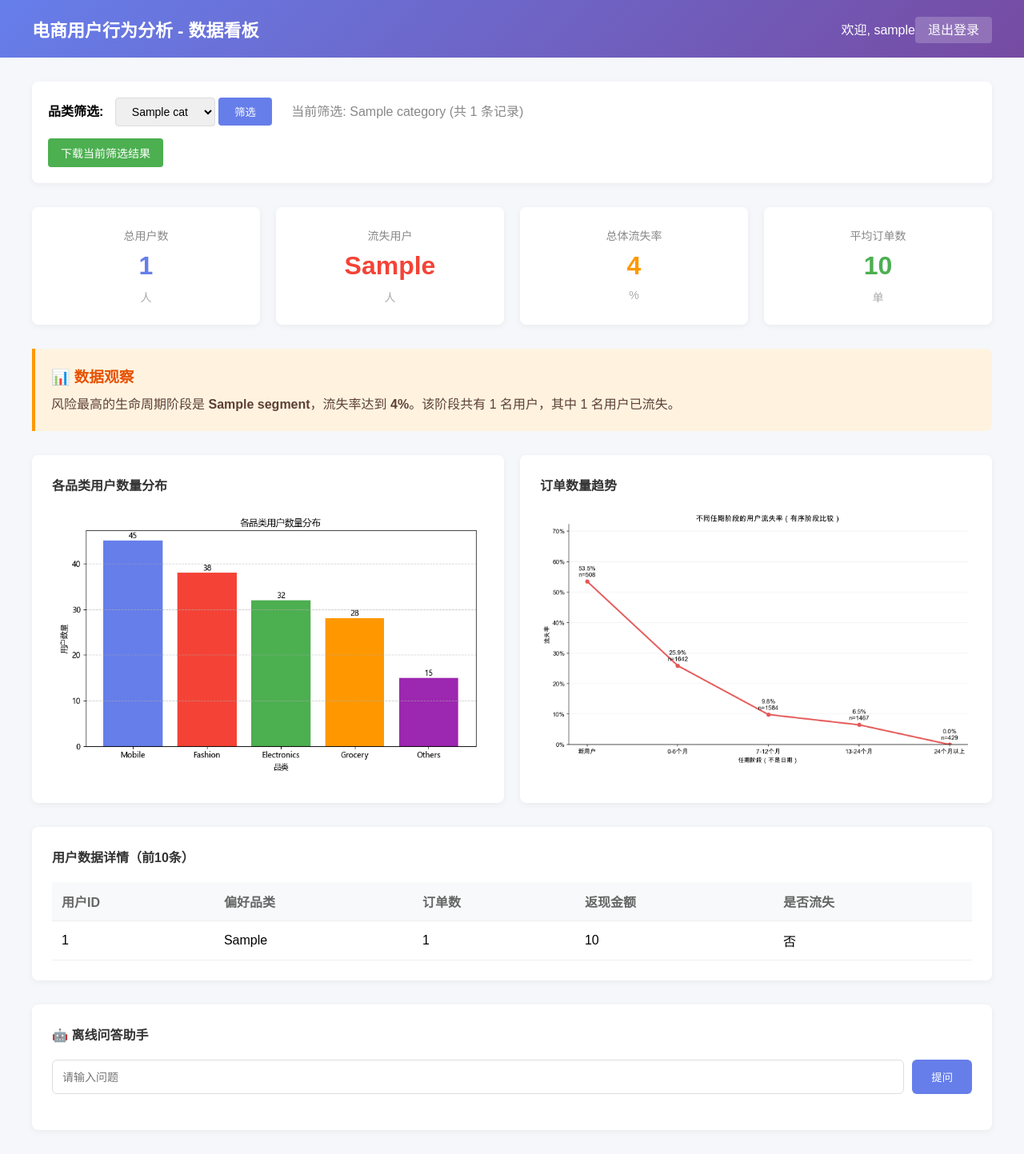
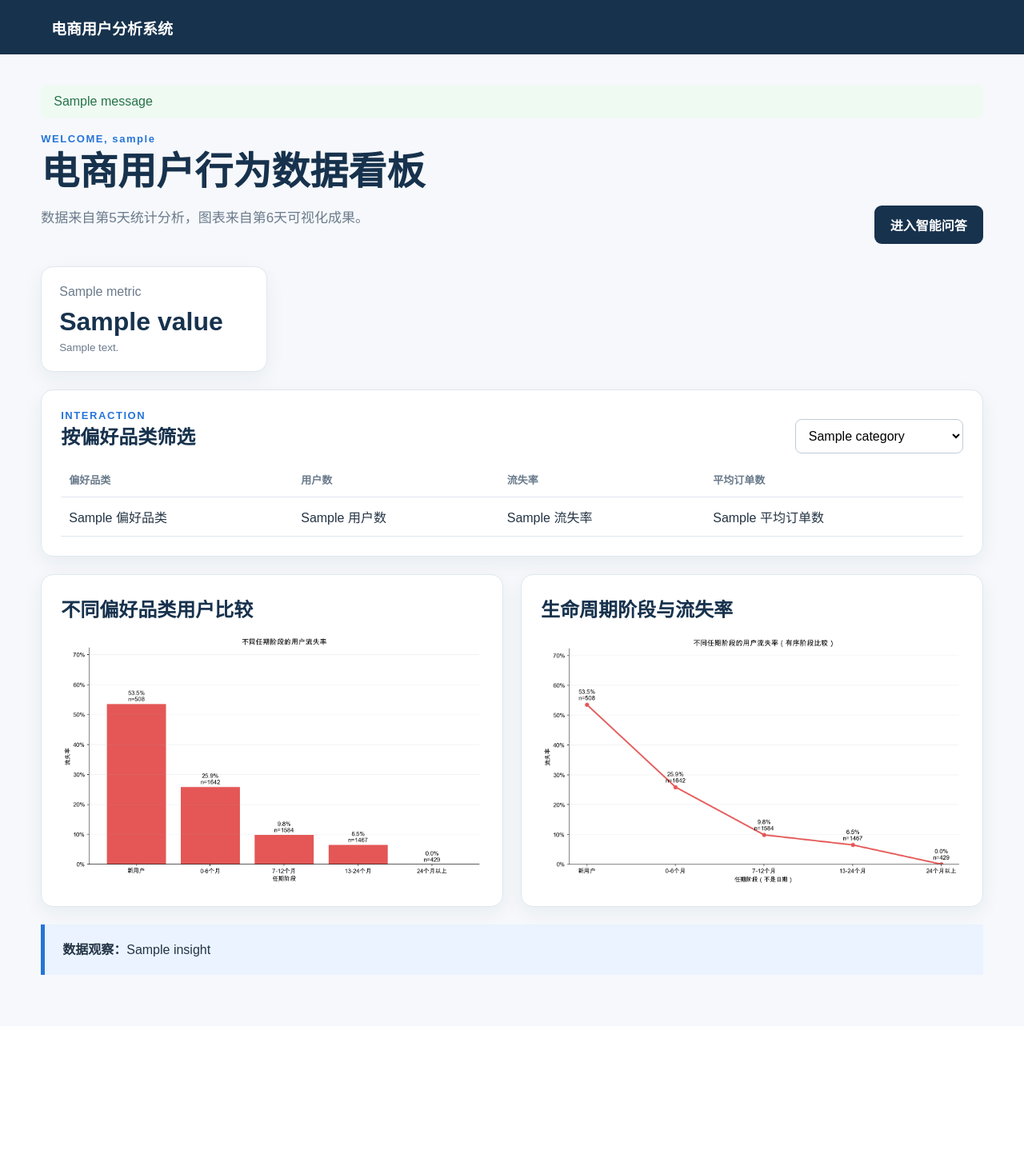
Before and after one commit to czcz217/muc-commerce-3-24012446, a Flask app: template templates/dashboard.html in a window 1280 px wide. Shown: the whole page at 80% size. After the commit the page ends 1219 px from the top, so only its background shows below. Run offline with Flask 3, Linux system fonts and the light colour scheme; the template is opened without the code that fills it: most values are stand-ins (such as "Sample title", 1, 10 or a date in 2020); one stand-in notice (Sample message) is shown.

Commit message:
Update templates/dashboard.html

```diff
--- a/templates/dashboard.html
+++ b/templates/dashboard.html
@@ -1,111 +1,52 @@
-<!DOCTYPE html>
-<html lang="zh-CN">
-<head>
-    <meta charset="UTF-8">
-    <meta name="viewport" content="width=device-width, initial-scale=1.0">
-    <title>数据看板 - 电商用户行为分析</title>
-    <style>
-        * { margin: 0; padding: 0; box-sizing: border-box; }
-        body { font-family: 'Microsoft YaHei', sans-serif; background: #f5f7fa; }
-        header { background: linear-gradient(135deg, #667eea 0%, #764ba2 100%); color: white; padding: 20px 40px; }
-        header .header-content { display: flex; justify-content: space-between; align-items: center; }
-        header h1 { font-size: 22px; }
-        header a { color: white; text-decoration: none; padding: 8px 16px; background: rgba(255,255,255,0.2); border-radius: 4px; }
-        .main-content { padding: 30px 40px; }
-        .filter-bar { background: white; padding: 20px; border-radius: 8px; box-shadow: 0 2px 8px rgba(0,0,0,0.05); margin-bottom: 30px; }
-        .filter-bar label { margin-right: 10px; font-weight: bold; }
-        .filter-bar select { padding: 8px 16px; border: 1px solid #ddd; border-radius: 4px; font-size: 14px; }
-        .filter-bar button { padding: 8px 20px; background: #667eea; color: white; border: none; border-radius: 4px; cursor: pointer; }
-        .metrics-grid { display: grid; grid-template-columns: repeat(4, 1fr); gap: 20px; margin-bottom: 30px; }
-        .metric-card { background: white; padding: 25px; border-radius: 8px; box-shadow: 0 2px 8px rgba(0,0,0,0.05); text-align: center; }
-        .metric-card .metric-value { font-size: 32px; font-weight: bold; color: #667eea; margin: 10px 0; }
-        .metric-card .metric-label { color: #888; font-size: 14px; }
-        .metric-card .metric-unit { font-size: 14px; color: #aaa; }
-        .charts-section { display: grid; grid-template-columns: repeat(2, 1fr); gap: 20px; margin-bottom: 30px; }
-        .chart-card { background: white; padding: 25px; border-radius: 8px; box-shadow: 0 2px 8px rgba(0,0,0,0.05); }
-        .chart-card h3 { color: #333; margin-bottom: 20px; font-size: 16px; }
-        .chart-card img { width: 100%; border-radius: 4px; }
-        .observation-card { background: #fff3e0; border-left: 4px solid #ff9800; padding: 20px; border-radius: 0 8px 8px 0; margin-bottom: 30px; }
-        .observation-card h3 { color: #e65100; margin-bottom: 10px; }
-        .observation-card p { color: #5d4037; line-height: 1.6; }
-        .table-section { background: white; padding: 25px; border-radius: 8px; box-shadow: 0 2px 8px rgba(0,0,0,0.05); margin-bottom: 30px; }
-        .table-section h3 { color: #333; margin-bottom: 20px; font-size: 16px; }
-        .table-section table { width: 100%; border-collapse: collapse; }
-        .table-section th, .table-section td { padding: 12px; text-align: left; border-bottom: 1px solid #eee; }
-        .table-section th { background: #f8f9fa; font-weight: bold; color: #666; }
-        .qa-section { background: white; padding: 25px; border-radius: 8px; box-shadow: 0 2px 8px rgba(0,0,0,0.05); }
-        .qa-section h3 { color: #333; margin-bottom: 20px; font-size: 16px; }
-        .qa-input { display: flex; gap: 10px; margin-bottom: 20px; }
-        .qa-input input { flex: 1; padding: 12px; border: 1px solid #ddd; border-radius: 6px; font-size: 14px; }
-        .qa-input button { padding: 12px 24px; background: #667eea; color: white; border: none; border-radius: 6px; cursor: pointer; }
-        .qa-answer { background: #f0f4ff; padding: 15px; border-radius: 6px; border-left: 4px solid #667eea; }
-        .download-link { display: inline-block; margin-top: 15px; padding: 8px 16px; background: #4caf50; color: white; text-decoration: none; border-radius: 4px; font-size: 14px; }
-    </style>
-</head>
-<body>
-    <header>
-        <div class="header-content">
-            <h1>电商用户行为分析 - 数据看板</h1>
-            <div><span>欢迎, {{ username }}</span><a href="/logout">退出登录</a></div>
+{% extends "base.html" %}
+{% block title %}数据看板 | 电商用户分析系统{% endblock %}
+{% block content %}
+<section class="hero">
+  <div>
+    <p class="eyebrow">WELCOME, {{ username }}</p>
+    <h1>电商用户行为数据看板</h1>
+    <p class="lead">数据来自第5天统计分析，图表来自第6天可视化成果。</p>
   </div>
-    </header>
-    <div class="main-content">
-        <div class="filter-bar">
-            <form method="GET" action="/dashboard">
-                <label for="category">品类筛选:</label>
-                <select id="category" name="category">
-                    {% for cat in categories %}
-                    <option value="{{ cat }}" {% if cat == category %}selected{% endif %}>{{ cat }}</option>
+  <a class="button secondary" href="{{ url_for('assistant') }}">进入智能问答</a>
+</section>
+
+<section class="metric-grid">
+  {% for metric in metrics %}
+  <article class="metric-card">
+    <span>{{ metric.label }}</span>
+    <strong>{{ metric.value }}</strong>
+    <small>{{ metric.note }}</small>
+  </article>
+  {% endfor %}
+</section>
+
+<section class="panel">
+  <div class="panel-heading">
+    <div><p class="eyebrow">INTERACTION</p><h2>按偏好品类筛选</h2></div>
+    <form method="get">
+      <select name="category" onchange="this.form.submit()">
+        {% for category in categories %}
+        <option value="{{ category }}" {% if category == selected_category %}selected{% endif %}>{{ category }}</option>
         {% endfor %}
       </select>
-                <button type="submit">筛选</button>
-                <span style="margin-left: 20px; color: #888;">当前筛选: {{ category }} (共 {{ filtered_count }} 条记录)</span>
     </form>
-            <a href="/download?category={{ category }}" class="download-link">下载当前筛选结果</a>
   </div>
-        <div class="metrics-grid">
-            <div class="metric-card"><div class="metric-label">总用户数</div><div class="metric-value">{{ metrics.total_users }}</div><div class="metric-unit">人</div></div>
-            <div class="metric-card"><div class="metric-label">流失用户</div><div class="metric-value" style="color: #f44336;">{{ metrics.churn_users }}</div><div class="metric-unit">人</div></div>
-            <div class="metric-card"><div class="metric-label">总体流失率</div><div class="metric-value" style="color: #ff9800;">{{ metrics.churn_rate }}</div><div class="metric-unit">%</div></div>
-            <div class="metric-card"><div class="metric-label">平均订单数</div><div class="metric-value" style="color: #4caf50;">{{ metrics.avg_orders }}</div><div class="metric-unit">单</div></div>
-        </div>
-        <div class="observation-card">
-            <h3>📊 数据观察</h3>
-            <p>风险最高的生命周期阶段是 <strong>{{ highest_risk.segment }}</strong>，流失率达到 <strong>{{ highest_risk.churn_rate }}%</strong>。该阶段共有 {{ highest_risk.user_count }} 名用户，其中 {{ highest_risk.churn_count }} 名用户已流失。</p>
-        </div>
-        <div class="charts-section">
-            <div class="chart-card"><h3>各品类用户数量分布</h3><img src="{{ url_for('static', filename='images/01_churn_bar.png') }}" alt="各品类用户数量分布"></div>
-            <div class="chart-card"><h3>订单数量趋势</h3><img src="{{ url_for('static', filename='images/03_ordered_line.png') }}" alt="订单数量趋势"></div>
-        </div>
-        <div class="table-section">
-            <h3>用户数据详情（前10条）</h3>
+  <div class="table-wrap">
     <table>
-                <thead><tr><th>用户ID</th><th>偏好品类</th><th>订单数</th><th>返现金额</th><th>是否流失</th></tr></thead>
+      <thead><tr><th>偏好品类</th><th>用户数</th><th>流失率</th><th>平均订单数</th></tr></thead>
       <tbody>
-                    {% for row in table_data %}
-                    <tr><td>{{ row.CustomerID }}</td><td>{{ row.PreferedOrderCat }}</td><td>{{ row.OrderCount }}</td><td>{{ row.CashbackAmount }}</td><td>{{ '是' if row.Churn == 1 else '否' }}</td></tr>
+        {% for row in category_rows %}
+        <tr><td>{{ row['偏好品类'] }}</td><td>{{ row['用户数'] }}</td><td>{{ row['流失率'] }}</td><td>{{ row['平均订单数'] }}</td></tr>
         {% endfor %}
       </tbody>
     </table>
   </div>
-        <div class="qa-section">
-            <h3>🤖 离线问答助手</h3>
-            <div class="qa-input"><input type="text" id="question" placeholder="请输入问题"><button onclick="askQuestion()">提问</button></div>
-            <div id="answer-container"></div>
-        </div>
-    </div>
-    <script>
-        function askQuestion() {
-            var question = document.getElementById('question').value;
-            if (!question.trim()) return;
-            fetch('/api/ask', {
-                method: 'POST',
-                headers: { 'Content-Type': 'application/json' },
-                body: JSON.stringify({ question: question })
-            }).then(response => response.json()).then(data => {
-                document.getElementById('answer-container').innerHTML = '<div class="qa-answer"><p>' + data.answer + '</p></div>';
-            });
-        }
-    </script>
-</body>
-</html>
+</section>
+
+<section class="chart-grid">
+  <article class="panel"><h2>不同偏好品类用户比较</h2><img src="{{ url_for('static', filename='images/01_category_bar.png') }}" alt="品类用户比较柱状图"></article>
+  <article class="panel"><h2>生命周期阶段与流失率</h2><img src="{{ url_for('static', filename='images/03_ordered_line.png') }}" alt="生命周期阶段折线图"></article>
+</section>
+
+<aside class="insight"><strong>数据观察：</strong>{{ insight }}</aside>
+{% endblock %}
```
Lines whose indentation alone changed are shown as unchanged.
